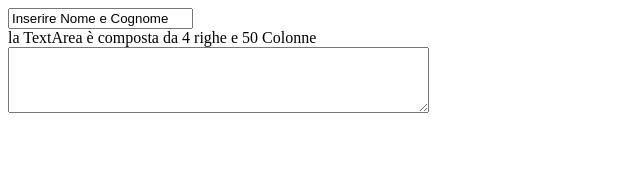
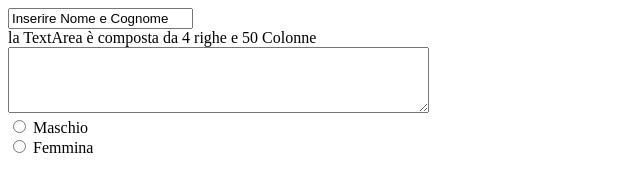
Before and after one commit to Erascaius/HTML-Ex-, a plain HTML site: page xedni.html in a window 1280 px wide. Shown: the whole page, without its empty margins (0-640 px from the left). Drawn offline with Linux system fonts and the light colour scheme.

Commit message:
Build(Main-Radio): Added Radio type button for man or woman

```diff
--- a/xedni.html
+++ b/xedni.html
@@ -19,6 +19,10 @@
                 <textarea name="TextArea" id="me" rows="4" cols="50"></textarea>
             </div>
         </label>
+        <input type="radio" id="Maschio" name="Gender_Choice" value="Maschio">
+        <label for="Maschio">Maschio</label><br>
+        <input type="radio" id="Femmina" name="Gender_Choice" value="Femmina">
+        <label for="Femmina">Femmina</label><br>
     </main>
     <footer>
 
```
